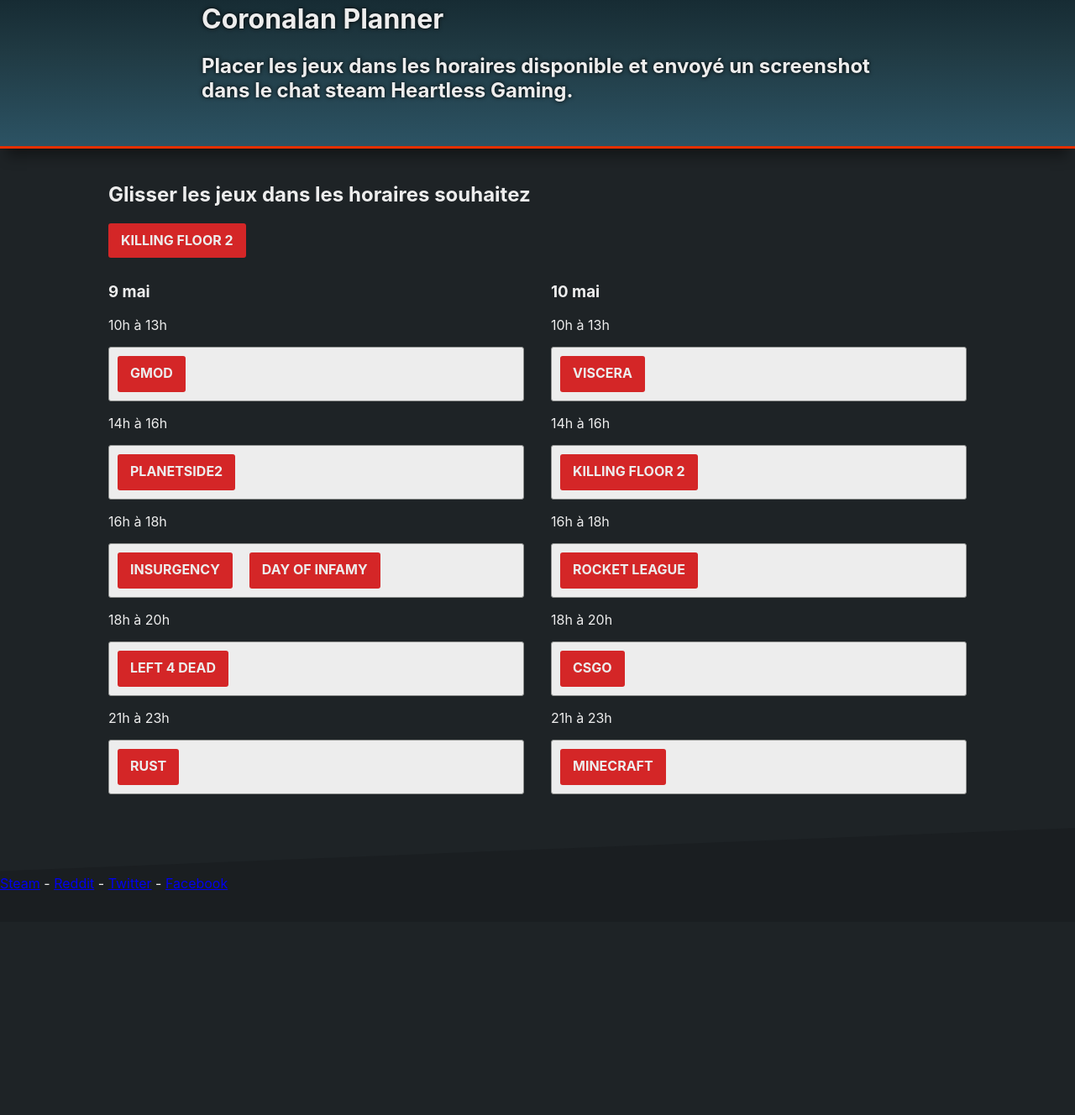
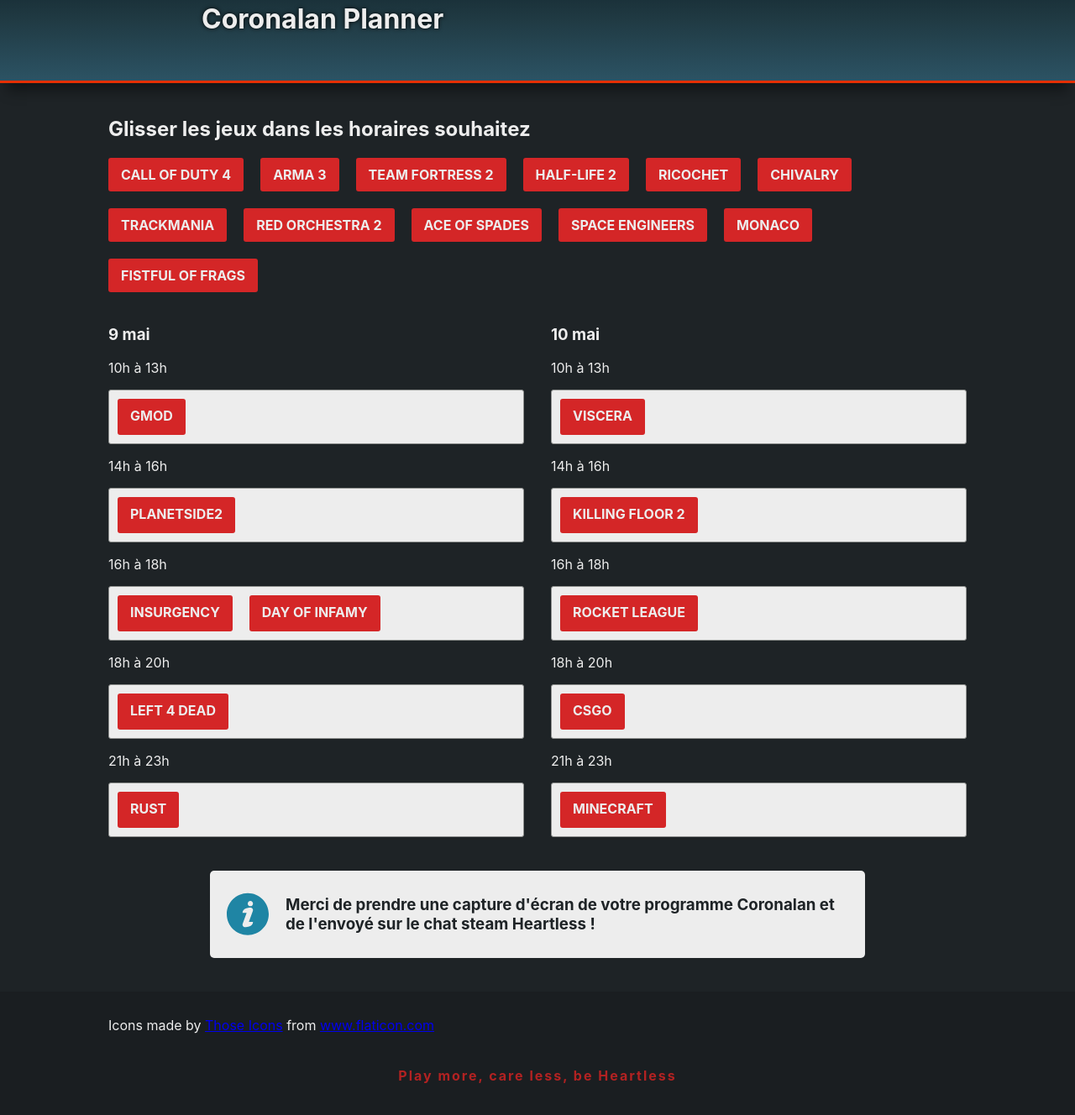
Before and after one commit to heartless-gaming/coronalan-planner, a plain HTML site: page index.html in a window 1280 px wide. Shown: the part 50-1378 px from the top of the page at 84% size. Before the commit the page ends 1148 px from the top, so only its background shows below. Drawn offline with Linux system fonts and the light colour scheme.

Commit message:
:skull: Add an alert box

```diff
--- a/index.html
+++ b/index.html
@@ -10,15 +10,23 @@
   <header class="page-head">
     <div class="wrapper wrapper--small">
       <h1>Coronalan Planner</h1>
-      <h2>Placer les jeux dans les horaires disponible et envoyé un screenshot dans le chat steam Heartless Gaming.</h2>
     </div>
   </header>
   <main class="main-content wrapper">
-    <h2 class="game-list-title">Glisser les jeux dans les horaires souhaitez</h2>
+    <h2 class="m10">Glisser les jeux dans les horaires souhaitez</h2>
     <div class="game-list js-dropbox">
-
-      <p class="game" draggable="true" id="kf2">Killing Floor 2</p>
-
+      <p class="game" draggable="true" id="cod4">Call Of Duty 4</p>
+      <p class="game" draggable="true" id="arma">Arma 3</p>
+      <p class="game" draggable="true" id="tf2">Team Fortress 2</p>
+      <p class="game" draggable="true" id="hl2dm">Half-Life 2</p>
+      <p class="game" draggable="true" id="ricochet">Ricochet</p>
+      <p class="game" draggable="true" id="chivalry">Chivalry</p>
+      <p class="game" draggable="true" id="trackmania">Trackmania</p>
+      <p class="game" draggable="true" id="ro2">Red Orchestra 2</p>
+      <p class="game" draggable="true" id="ro2">Ace Of Spades</p>
+      <p class="game" draggable="true" id="spaceengineers">Space Engineers</p>
+      <p class="game" draggable="true" id="monaco">Monaco</p>
+      <p class="game" draggable="true" id="fof">Fistful of Frags</p>
     </div>
     <div class="planning-day-container">
       <div class="planning-day">
@@ -69,8 +77,8 @@
           <div>
             <p>14h à 16h</p>
             <div class="time-box js-dropbox">
-                <p class="game" draggable="true" id="kf2">Killing Floor 2</p>
-              </div>
+              <p class="game" draggable="true" id="kf2">Killing Floor 2</p>
+            </div>
             <div>
               <p>16h à 18h</p>
               <div class="time-box js-dropbox">
@@ -92,14 +100,18 @@
           </div>
         </div>
       </div>
+      <div class="wrapper wrapper--small">
+        <div class="alert">
+          <svg class="svg-info" enable-background="new 0 0 524.235 524.235" viewBox="0 0 524.235 524.235" xmlns="http://www.w3.org/2000/svg"><path d="m262.118 0c-144.53 0-262.118 117.588-262.118 262.118s117.588 262.118 262.118 262.118 262.118-117.588 262.118-262.118-117.589-262.118-262.118-262.118zm17.05 417.639c-12.453 2.076-37.232 7.261-49.815 8.303-10.651.882-20.702-5.215-26.829-13.967-6.143-8.751-7.615-19.95-3.968-29.997l49.547-136.242h-51.515c-.044-28.389 21.25-49.263 48.485-57.274 12.997-3.824 37.212-9.057 49.809-8.255 7.547.48 20.702 5.215 26.829 13.967 6.143 8.751 7.615 19.95 3.968 29.997l-49.547 136.242h51.499c.01 28.356-20.49 52.564-48.463 57.226zm15.714-253.815c-18.096 0-32.765-14.671-32.765-32.765 0-18.096 14.669-32.765 32.765-32.765s32.765 14.669 32.765 32.765c0 18.095-14.668 32.765-32.765 32.765z"/></svg>
+          <h3>Merci de prendre une capture d'écran de votre programme Coronalan et de l'envoyé sur le chat steam Heartless !</h3>
+        </div>
+      </div>
     </main>
     <footer class="page-foot">
-      <p>
-        <a href="https://steamcommunity.com/id/heartless-gaming">Steam</a> -
-        <a href="https://www.reddit.com/r/heartlessgaming">Reddit</a> -
-        <a href="https://twitter.com/hlsgaming">Twitter</a> -
-        <a href="https://www.facebook.com/heartlessgamingfr">Facebook</a>
-      </p>
+      <div class="wrapper">
+        <p class="m10">Icons made by <a href="https://www.flaticon.com/authors/those-icons" title="Those Icons">Those Icons</a> from <a href="https://www.flaticon.com/" title="Flaticon">www.flaticon.com</a></p>
+        <p class="mentra"><strong>Play more, care less, be Heartless</strong></p>
+      </div>
     </footer>
     <script src="script.js"></script>
   </body>
--- a/style.css
+++ b/style.css
@@ -24,6 +24,26 @@
   max-width: 800px;
 }
 
+.m10 {
+  margin: 10px;
+}
+
+.svg-info {
+  max-width: 50px;
+  fill: #1f85a4;
+  margin-right: 20px;
+  /*flex-grow: 1;*/
+}
+
+.alert {
+  display: flex;
+  margin: 10px;
+  padding: 10px 20px;
+  background-color: rgb(237, 237, 237);
+  color: rgba(30, 35, 38);
+  border-radius: 5px;
+}
+
 .page-head {
   padding: 2rem 10px;
   background: linear-gradient(180deg,#0f2027,#203a43,#2c5364);
@@ -33,6 +53,7 @@
 }
 
 .main-content {
+  margin-top: 40px;
   margin-bottom: 40px;
 }
 
@@ -40,7 +61,10 @@
   display: grid;
   grid-template-columns: 1fr 1fr;
   grid-gap: 2rem;
-  margin: 0 10px;
+  margin-top: 10px;
+  margin-right: 10px;
+  margin-left: 10px;
+  margin-bottom: 40px;
 }
 
 .planning-day {
@@ -54,13 +78,6 @@
   border-radius: 3px;
   background-color: rgb(237, 237, 237);
   min-height: 63px;
-}
-
-.game-list-title {
-  margin-top    : 40px;
-  margin-left   : 10px;
-  margin-right  : 10px;
-  margin-bottom : 10px;
 }
 
 .game-list {
@@ -82,7 +99,13 @@
 .page-foot {
   position: relative;
   background-color: rgba(26, 30, 33);
-  padding-top: 40px;
+  padding-top: 20px;
   padding-bottom: 20px;
-  clip-path: polygon(0 4vw,100% 0,100% 100%,0 100%);
 }
+
+.mentra {
+  margin: 40px 10px;
+  color: #b22222;
+  text-align: center;
+  letter-spacing: 2px;
+}
```
Also changed, not shown: information.svg (added).
